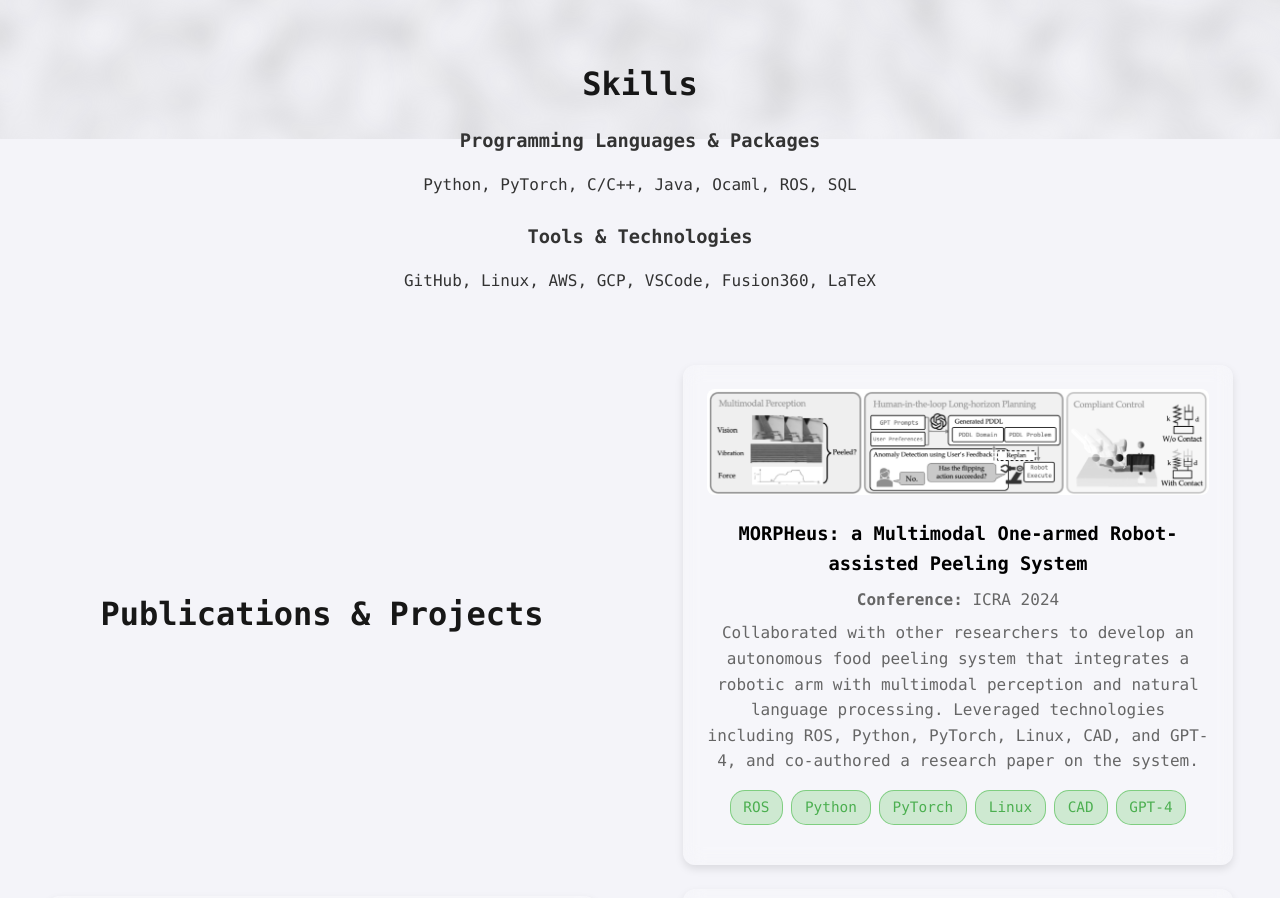
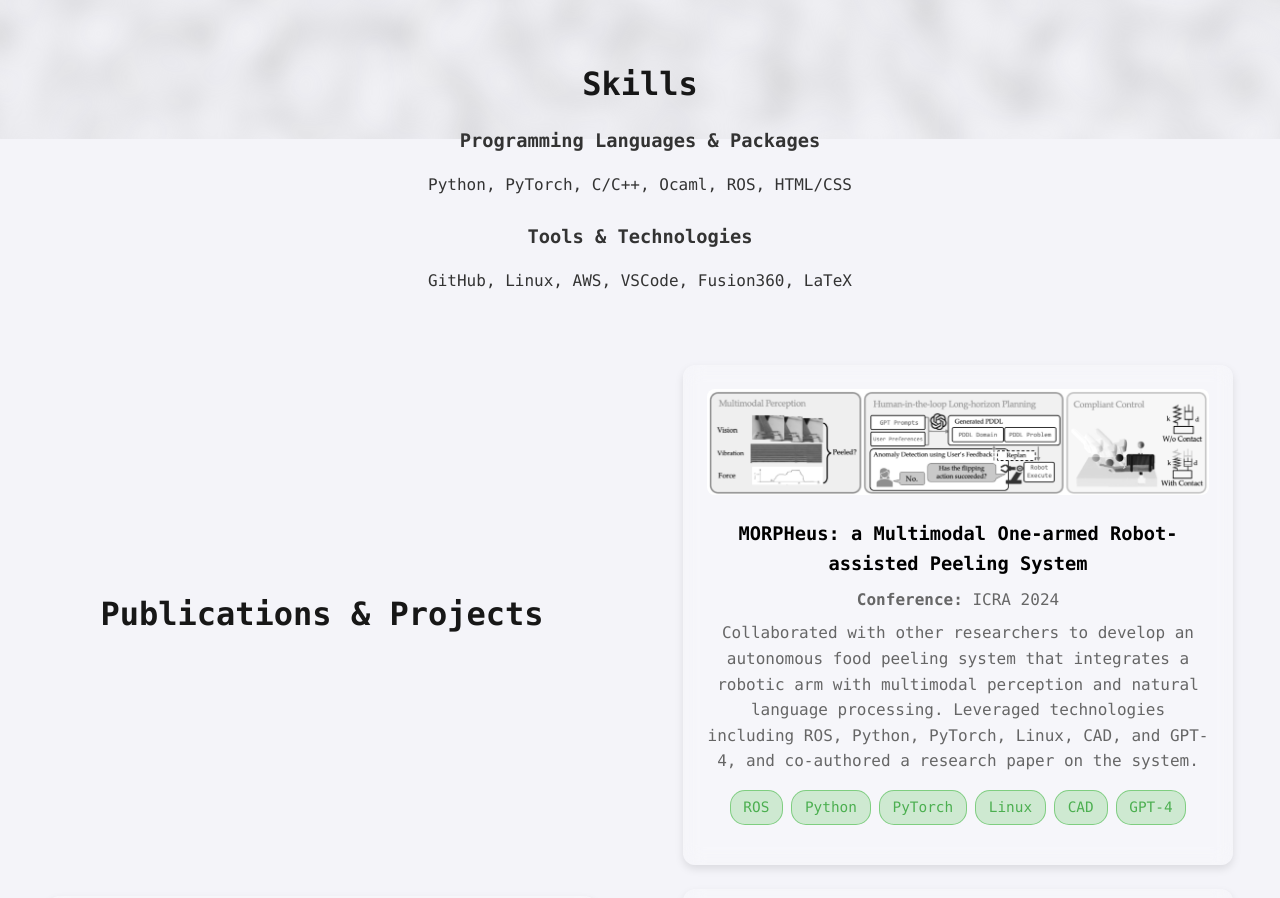
Before and after one commit to LukeKulm/lukekulm.github.io, a plain HTML site: page index.html in a window 1280 px wide. Shown: the part 741-1639 px from the top of the page. Drawn offline with Linux system fonts and the light colour scheme.

Commit message:
updated skills

```diff
--- a/index.html
+++ b/index.html
@@ -53,11 +53,11 @@
     <h2>Skills</h2>
     <h3>Programming Languages & Packages</h3>
     <ul>
-      <li>Python, PyTorch, C/C++, Java, Ocaml, ROS, SQL</li>
+      <li>Python, PyTorch, C/C++, Ocaml, ROS, HTML/CSS</li>
     </ul>
     <h3>Tools & Technologies</h3>
     <ul>
-      <li>GitHub, Linux, AWS, GCP, VSCode, Fusion360, LaTeX</li>
+      <li>GitHub, Linux, AWS, VSCode, Fusion360, LaTeX</li>
     </ul>
   </section>
 
```
